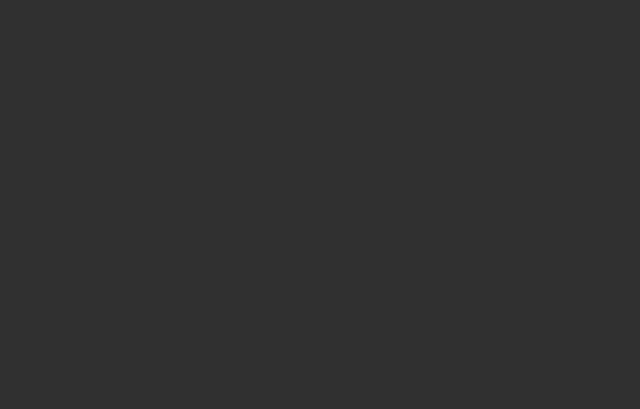
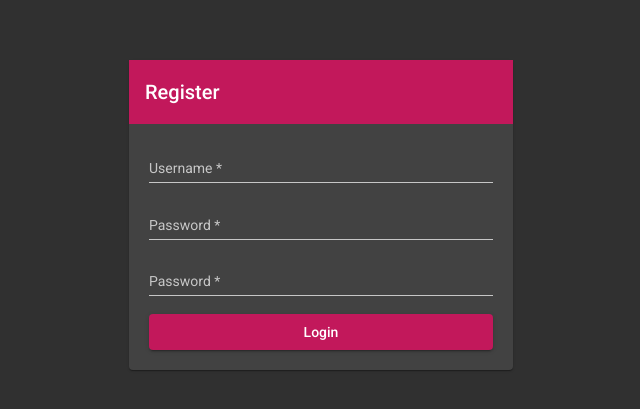
Before and after one commit to arduino-cloud-collection/frontend, an Angular app: page /register in a window 1280 px wide. Before the commit this address led to /. Shown: the part 185-594 px from the top of the page, without its empty margins (319-959 px from the left). Built offline with nearby package versions, Linux system fonts and the light colour scheme.

Commit message:
Added register route

```diff
--- a/src/app/app-routing.module.ts
+++ b/src/app/app-routing.module.ts
@@ -5,12 +5,14 @@ import {LogoutComponent} from './logout/logout.component';
 import {JwtGuardGuard} from './guards/jwt-guard.guard';
 import {MainComponent} from './main/main.component';
 import {LoggedInGuard} from './guards/logged-in.guard';
+import {RegisterComponent} from './register/register.component';
 
 
 const routes: Routes = [
   {path: '', component: MainComponent, canActivate: [JwtGuardGuard]},
   {path: 'login', component: LoginComponent, canActivate: [LoggedInGuard]},
-  {path: 'logout', component: LogoutComponent}
+  {path: 'logout', component: LogoutComponent},
+  {path: 'register', component: RegisterComponent, canActivate: [LoggedInGuard]}
 ];
 
 @NgModule({
--- /dev/null
+++ b/src/app/register/register.component.css
@@ -0,0 +1,6 @@
+.register-css mat-card {
+  padding: 0px;
+}
+.register-css .register-form {
+  padding: 20px;
+}
--- /dev/null
+++ b/src/app/register/register.component.html
@@ -0,0 +1,17 @@
+<div fxLayoutAlign="center center" fxFlexFill class="register-css">
+  <mat-card fxFlex.xs="0 0 90" fxFlex.sm="0 0 65" fxFlex.md="0 0 35" fxFlex.xl="0 0 20" fxFlex.lg="0 0 30">
+    <mat-toolbar color="primary">Register</mat-toolbar>
+    <form fxLayoutAlign="stretch" fxLayout="column" class="register-form" [formGroup]="formGroup" (ngSubmit)="registerProcess()">
+      <mat-form-field>
+        <input matInput placeholder="Username" formControlName="username">
+      </mat-form-field>
+      <mat-form-field>
+        <input matInput type="password" placeholder="Password" formControlName="password">
+      </mat-form-field>
+      <mat-form-field>
+        <input matInput type="password" placeholder="Password" formControlName="password2">
+      </mat-form-field>
+      <button color="primary" mat-raised-button type="submit">Login</button>
+    </form>
+  </mat-card>
+</div>
--- /dev/null
+++ b/src/app/register/register.component.ts
@@ -0,0 +1,51 @@
+import { Component, OnInit } from '@angular/core';
+import {FormControl, FormGroup, Validators} from '@angular/forms';
+import {DialogElementsExampleDialog} from '../login/login.component';
+import {AuthServiceService} from '../services/auth-service.service';
+import {Router} from '@angular/router';
+
+@Component({
+  selector: 'app-register',
+  templateUrl: './register.component.html',
+  styleUrls: ['./register.component.css']
+})
+export class RegisterComponent implements OnInit {
+  hide: boolean;
+  formGroup: FormGroup;
+
+  constructor(private authService: AuthServiceService, private router: Router) { }
+
+  ngOnInit(): void {
+    this.initForm();
+  }
+  // tslint:disable-next-line:typedef
+  initForm(){
+    this.formGroup = new FormGroup({
+      username: new FormControl('', [Validators.required]),
+      password: new FormControl( '', [Validators.required]),
+      password2: new FormControl('', [Validators.required])
+    });
+  }
+  // tslint:disable-next-line:typedef
+  registerProcess(){
+    if (this.formGroup.valid){
+      if (this.formGroup.value.password === this.formGroup.value.password2) {
+        delete this.formGroup.value.password2;
+        this.authService.register(this.formGroup.value).subscribe(
+          result => {
+            this.authService.login(this.formGroup.value).subscribe(
+              // tslint:disable-next-line:no-shadowed-variable
+              result => {
+                if (result.token_type === 'bearer'){
+                  console.log(result.access_token);
+                  localStorage.setItem('token', result.access_token);
+                  this.router.navigate(['']);
+              }
+              }
+            );
+          }
+        );
+      }
+    }
+    }
+}
--- a/src/app/services/auth-service.service.ts
+++ b/src/app/services/auth-service.service.ts
@@ -17,6 +17,9 @@ export class AuthServiceService {
     return this.http.post(baseUrl + '/auth', this.credentials);
   }
   logout(): void {
-    localStorage.removeItem('token')
+    localStorage.removeItem('token');
+  }
+  register(data): Observable<any>{
+    return this.http.post(baseUrl + '/user', data);
   }
 }
```
Also changed, not shown: src/app/app.module.ts (+7 -2 lines), 1 other file (tests, documents, lock files or other folders).
